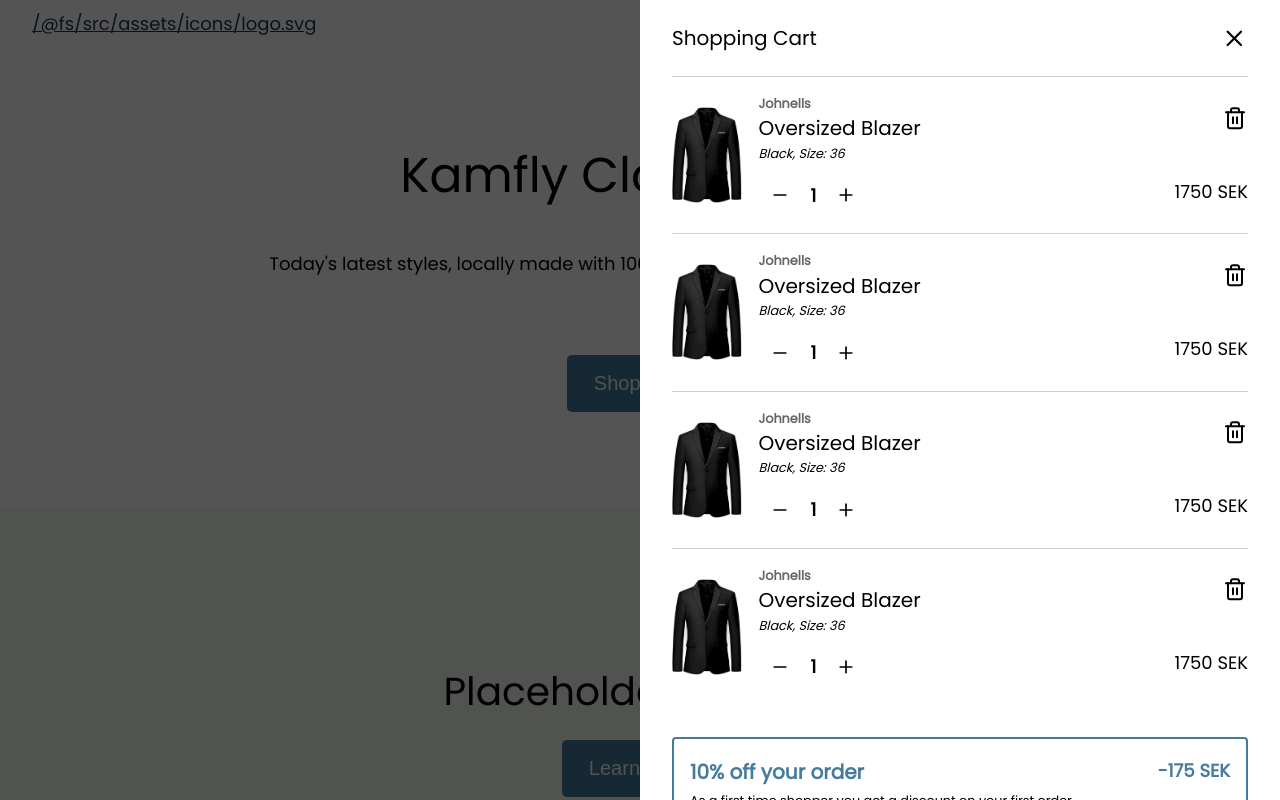
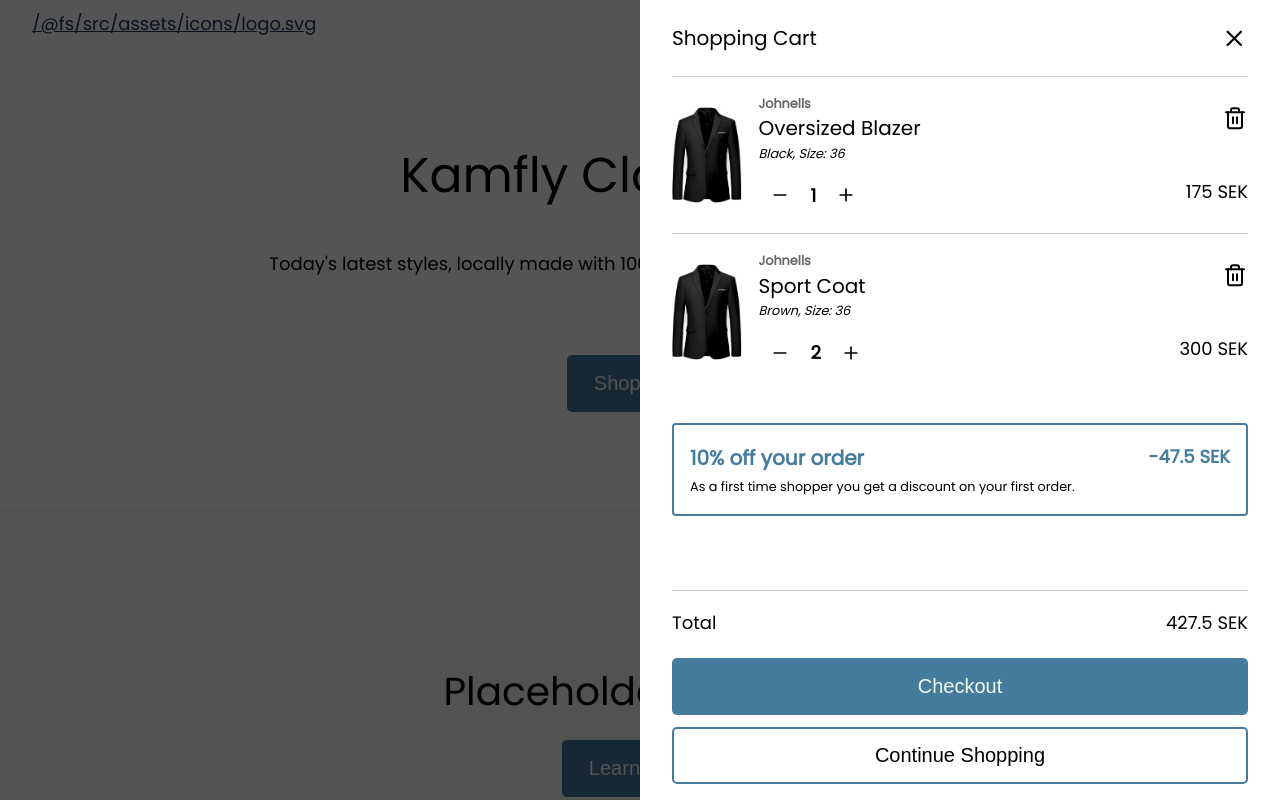
Before and after one commit to tony-sull/svelte-cart-mockup, a Svelte app: page / in a window 1280 px wide. Both pictures are taken after a click on the button "Open Shopping Cart". Shown: the top 800 px of the page. Built offline with nearby package versions, Linux system fonts and the light colour scheme.

Commit message:
feat: :sparkles: Hooking up the ShoppingCart to the cart store
The ShoppingCart UI is a little rough, see the TODO for details on how it could be refactored

```diff
--- a/src/App.svelte
+++ b/src/App.svelte
@@ -1,8 +1,44 @@
 <script lang="ts">
   import "sanitize.css";
+  import { setContext } from "svelte";
   import "./assets/css/global.css";
   import NavHeader from "./components/NavHeader.svelte";
   import ShoppingCart from "./components/ShoppingCart.svelte";
+  import { createCartStore } from "./cartStore";
+  import type { CartState } from "./cartStore";
+
+  // initializing the cart with local data
+  const initialCart: CartState = {
+    items: [
+      {
+        sku: "oversized-blazer-bl-36",
+        title: "Oversized Blazer",
+        description: "Black, Size: 36",
+        brand: "Johnells",
+        image: "/products/oversized-blazer.jpg",
+        quantity: 1,
+        itemPrice: 175,
+      },
+      {
+        sku: "sport-coat-br-36",
+        title: "Sport Coat",
+        description: "Brown, Size: 36",
+        brand: "Johnells",
+        image: "/products/oversized-blazer.jpg",
+        quantity: 2,
+        itemPrice: 150,
+      },
+    ],
+    discount: {
+      title: "10% off your order",
+      description:
+        "As a first time shopper you get a discount on your first order.",
+      discountPercent: 10,
+    },
+  };
+
+  const cartStore = createCartStore(initialCart);
+  setContext("cartStore", cartStore);
 
   let cartOpen = false;
 
--- a/src/components/ShoppingCart.svelte
+++ b/src/components/ShoppingCart.svelte
@@ -1,8 +1,13 @@
 <script lang="ts">
-  import { createEventDispatcher } from "svelte";
+  import { createEventDispatcher, getContext } from "svelte";
   import { fade, fly } from "svelte/transition";
   import NumberSpinner from "./NumberSpinner.svelte";
   import { modalAction } from "../actions/modalAction";
+  import type { CartStore, isAmountDiscount } from "../cartStore";
+
+  const cartStore = getContext<CartStore>("cartStore");
+  const totalPrice = cartStore.totalPrice();
+  const discountAmount = cartStore.discountAmount();
 
   const originalFocusElem = document.activeElement;
 
@@ -12,6 +17,12 @@
 
   function onClose() {
     dispatch("close");
+  }
+
+  function onNumberSpinnerChange(sku: string) {
+    return function (event: CustomEvent<number>) {
+      cartStore.setSkuQuantity(sku, event.detail);
+    };
   }
 </script>
 
@@ -26,7 +37,12 @@
 >
   <header>
     <h1 id="cart-title" class="text-lg">Shopping Cart</h1>
-    <button class="btn btn--icon" on:click={onClose} aria-label="Close" autofocus>
+    <button
+      class="btn btn--icon"
+      on:click={onClose}
+      aria-label="Close"
+      autofocus
+    >
       <svg
         xmlns="http://www.w3.org/2000/svg"
         viewBox="0 0 24 24"
@@ -41,21 +57,26 @@
   </header>
   <main>
     <ul>
+      {#each $cartStore.items as item (item.sku)}
         <li class="item">
-        <img
-          class="item__image"
-          src="/products/oversized-blazer.jpg"
-          alt="Oversized Blazer"
+          {#if item.image}
+            <img class="item__image" src={item.image} alt={item.title} />
+          {/if}
+          <small class="item__brand">{item.brand}</small>
+          <div class="item__title text-lg">{item.title}</div>
+          <em class="item__options text-sm">{item.description}</em>
+          <div class="item__quantity">
+            <NumberSpinner
+              value={item.quantity}
+              on:change={onNumberSpinnerChange(item.sku)}
             />
-        <small class="item__brand">Johnells</small>
-        <div class="item__title text-lg">Oversized Blazer</div>
-        <em class="item__options text-sm">Black, Size: 36</em>
-        <div class="item__quantity">
-          <NumberSpinner value={1} />
           </div>
-        <div class="item__price">1750 SEK</div>
+          <div class="item__price">{item.quantity * item.itemPrice} SEK</div>
 
-        <button class="item__delete btn btn--icon">
+          <button
+            class="item__delete btn btn--icon"
+            on:click={() => cartStore.removeSku(item.sku)}
+          >
             <svg
               xmlns="http://www.w3.org/2000/svg"
               width="24"
@@ -77,130 +98,24 @@
             </svg>
           </button>
         </li>
-
-      <li class="item">
-        <img
-          class="item__image"
-          src="/products/oversized-blazer.jpg"
-          alt="Oversized Blazer"
-        />
-        <small class="item__brand">Johnells</small>
-        <div class="item__title text-lg">Oversized Blazer</div>
-        <em class="item__options text-sm">Black, Size: 36</em>
-        <div class="item__quantity">
-          <NumberSpinner value={1} />
-        </div>
-        <div class="item__price">1750 SEK</div>
-
-        <button class="item__delete btn btn--icon">
-          <svg
-            xmlns="http://www.w3.org/2000/svg"
-            width="24"
-            height="24"
-            viewBox="0 0 24 24"
-            fill="none"
-            stroke="currentColor"
-            stroke-width="2"
-            stroke-linecap="round"
-            stroke-linejoin="round"
-            class="feather feather-trash-2"
-          >
-            <polyline points="3 6 5 6 21 6" />
-            <path
-              d="M19 6v14a2 2 0 0 1-2 2H7a2 2 0 0 1-2-2V6m3 0V4a2 2 0 0 1 2-2h4a2 2 0 0 1 2 2v2"
-            />
-            <line x1="10" y1="11" x2="10" y2="17" />
-            <line x1="14" y1="11" x2="14" y2="17" />
-          </svg>
-        </button>
-      </li>
-      <li class="item">
-        <img
-          class="item__image"
-          src="/products/oversized-blazer.jpg"
-          alt="Oversized Blazer"
-        />
-        <small class="item__brand">Johnells</small>
-        <div class="item__title text-lg">Oversized Blazer</div>
-        <em class="item__options text-sm">Black, Size: 36</em>
-        <div class="item__quantity">
-          <NumberSpinner value={1} />
-        </div>
-        <div class="item__price">1750 SEK</div>
-
-        <button class="item__delete btn btn--icon">
-          <svg
-            xmlns="http://www.w3.org/2000/svg"
-            width="24"
-            height="24"
-            viewBox="0 0 24 24"
-            fill="none"
-            stroke="currentColor"
-            stroke-width="2"
-            stroke-linecap="round"
-            stroke-linejoin="round"
-            class="feather feather-trash-2"
-          >
-            <polyline points="3 6 5 6 21 6" />
-            <path
-              d="M19 6v14a2 2 0 0 1-2 2H7a2 2 0 0 1-2-2V6m3 0V4a2 2 0 0 1 2-2h4a2 2 0 0 1 2 2v2"
-            />
-            <line x1="10" y1="11" x2="10" y2="17" />
-            <line x1="14" y1="11" x2="14" y2="17" />
-          </svg>
-        </button>
-      </li>
-      <li class="item">
-        <img
-          class="item__image"
-          src="/products/oversized-blazer.jpg"
-          alt="Oversized Blazer"
-        />
-        <small class="item__brand">Johnells</small>
-        <div class="item__title text-lg">Oversized Blazer</div>
-        <em class="item__options text-sm">Black, Size: 36</em>
-        <div class="item__quantity">
-          <NumberSpinner value={1} />
-        </div>
-        <div class="item__price">1750 SEK</div>
-
-        <button class="item__delete btn btn--icon">
-          <svg
-            xmlns="http://www.w3.org/2000/svg"
-            width="24"
-            height="24"
-            viewBox="0 0 24 24"
-            fill="none"
-            stroke="currentColor"
-            stroke-width="2"
-            stroke-linecap="round"
-            stroke-linejoin="round"
-            class="feather feather-trash-2"
-          >
-            <polyline points="3 6 5 6 21 6" />
-            <path
-              d="M19 6v14a2 2 0 0 1-2 2H7a2 2 0 0 1-2-2V6m3 0V4a2 2 0 0 1 2-2h4a2 2 0 0 1 2 2v2"
-            />
-            <line x1="10" y1="11" x2="10" y2="17" />
-            <line x1="14" y1="11" x2="14" y2="17" />
-          </svg>
-        </button>
-      </li>
+      {/each}
     </ul>
 
+    {#if $discountAmount > 0}
       <div class="discount">
-      <div class="discount__title text-lg">10% off your order</div>
+        <div class="discount__title text-lg">{$cartStore.discount.title}</div>
         <small class="discount__description">
-        As a first time shopper you get a discount on your first order.
+          {$cartStore.discount.description}
         </small>
-      <div class="discount__price">-175 SEK</div>
+        <div class="discount__price">-{$discountAmount} SEK</div>
       </div>
+    {/if}
   </main>
 
   <footer>
     <div class="footer__row">
       <span>Total</span>
-      <span>1750 SEK</span>
+      <span>{$totalPrice} SEK</span>
     </div>
     <button class="btn btn--primary btn--lg">Checkout</button>
     <button class="btn btn--hollow btn--lg" on:click={onClose}
```
Also changed, not shown: 1 other file (tests, documents, lock files or other folders). Lines whose indentation alone changed are shown as unchanged.
